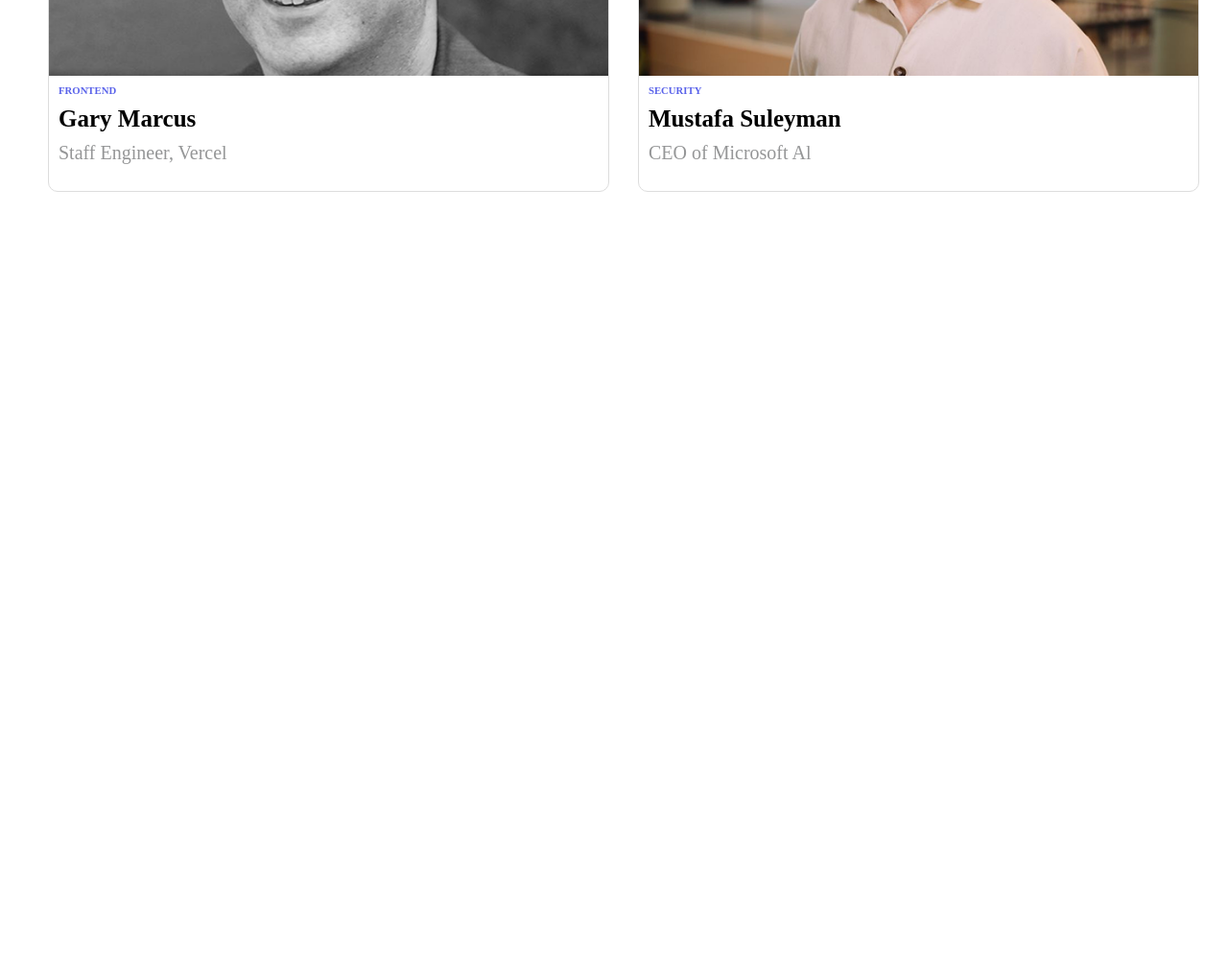
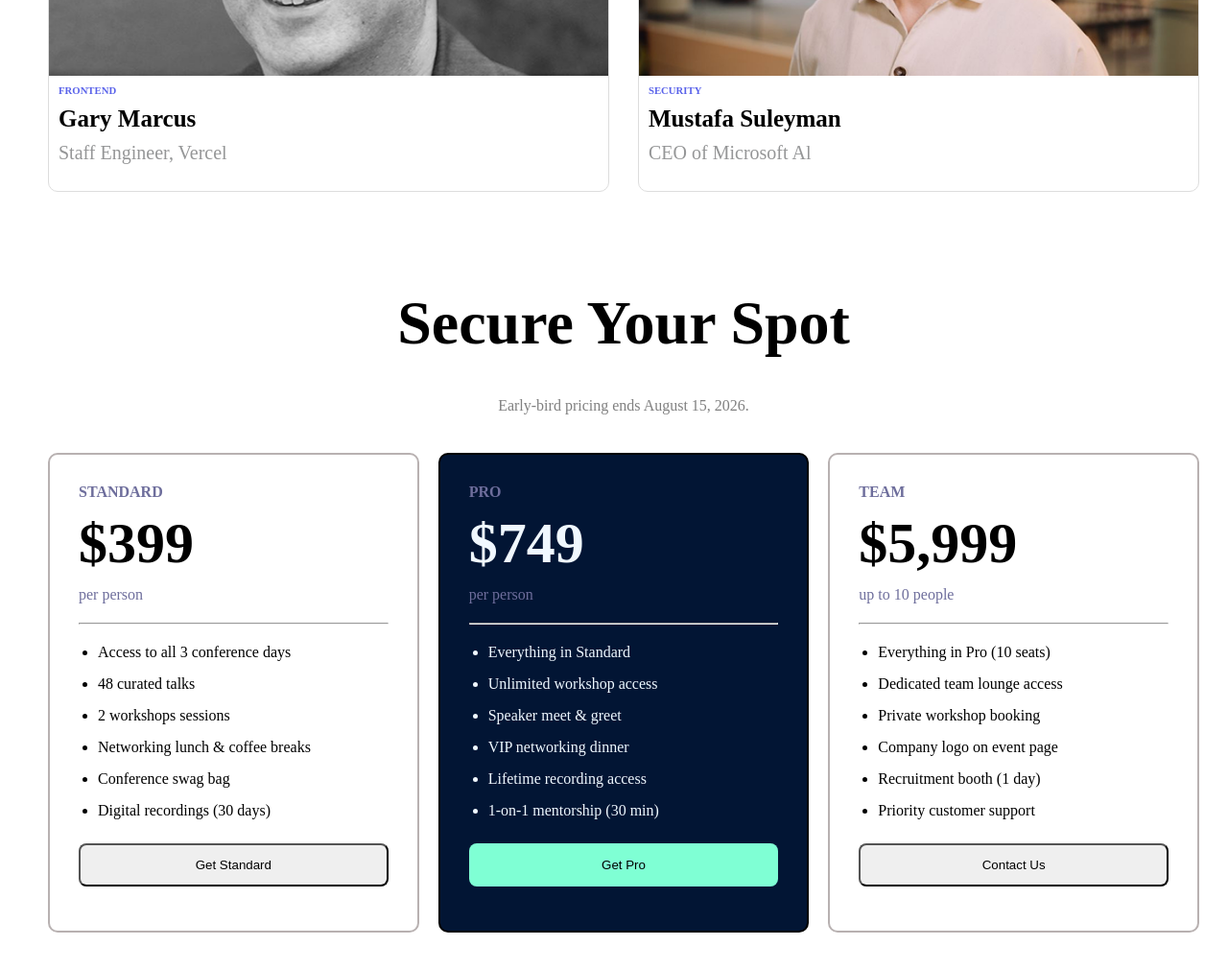
Before and after one commit to riyajahmed18481733-ui/Assignment-1, a plain HTML site: page index.html in a window 1280 px wide. Shown: the part 1823-2833 px from the top of the page at 96% size. Before the commit the page ends 2123 px from the top, so only its background shows below. Drawn offline with Linux system fonts and the light colour scheme.

Commit message:
Secure Your Spot section completed

```diff
--- a/index.html
+++ b/index.html
@@ -14,8 +14,8 @@
         <nav class="nav-container">
 
             <img src="./logo/logo.png" alt="">
-            <ul>
-                <li> <a href="">Speakers</a></li>
+            <ul class="nav-list">
+                <li><a href="">Speakers</a></li>
                 <li><a href="">Schedule</a></li>
                 <li><a href="">Tracks</a></li>
                 <li><a href="">Venue</a></li>
@@ -68,9 +68,70 @@
         </div>
     </section>
 
+    <!-- Speakers section end -->
 
+    <!-- Secure Your Spot section start -->
 
-    <!-- Speakers section end -->
+    <section class="pricing">
+
+        <h1>Secure Your Spot</h1>
+        <p class="sub-title">Early-bird pricing ends August 15, 2026.</p>
+
+        <div class="pricing-card">
+            <div class="card-1">
+                <h4>STANDARD</h4>
+                <h2>$399</h2>
+                <p>per person</p>
+                <hr>
+                <ul>
+                    <li>Access to all 3 conference days</li>
+                    <li>48 curated talks</li>
+                    <li>2 workshops sessions</li>
+                    <li>Networking lunch & coffee breaks</li>
+                    <li>Conference swag bag</li>
+                    <li>Digital recordings (30 days)</li>
+                </ul>
+
+                <button>Get Standard</button>
+            </div>
+            <div class="card-pro">
+                <h4>PRO</h4>
+                <h2>$749</h2>
+                <p>per person</p>
+                <hr>
+
+                <ul>
+                    <li>Everything in Standard</li>
+                    <li>Unlimited workshop access</li>
+                    <li>Speaker meet & greet</li>
+                    <li>VIP networking dinner</li>
+                    <li>Lifetime recording access</li>
+                    <li>1-on-1 mentorship (30 min)</li>
+                </ul>
+
+                <button class="common-btn">Get Pro</button>
+            </div>
+            <div class="card-2">
+                <h4>TEAM</h4>
+                <h2>$5,999</h2>
+                <p>up to 10 people</p>
+                <hr>
+
+                <ul>
+                    <li>Everything in Pro (10 seats)</li>
+                    <li>Dedicated team lounge access</li>
+                    <li>Private workshop booking</li>
+                    <li>Company logo on event page</li>
+                    <li>Recruitment booth (1 day)</li>
+                    <li>Priority customer support</li>
+                </ul>
+
+                <button>Contact Us</button>
+            </div>
+        </div>
+    </section>
+
+    <!-- Secure Your Spot section end -->
 </body>
 
 </html>
--- a/style.css
+++ b/style.css
@@ -1,15 +1,16 @@
-*{
+* {
     margin: 0;
     padding: 0;
 }
 
-.nav-container{
+.nav-container {
     display: flex;
     justify-content: space-between;
     padding: 20px 70px;
 
 }
-ul{
+
+.nav-list {
     display: flex;
     justify-content: space-between;
     list-style: none;
@@ -17,11 +18,13 @@
     gap: 60px;
 
 }
-ul a{
+
+ul a {
     text-decoration: none;
     color: rgb(197, 180, 180);
 }
-.common-btn{
+
+.common-btn {
     height: 40px;
     width: 150px;
     border: none;
@@ -29,7 +32,8 @@
     cursor: pointer;
     background-color: aquamarine;
 }
-.hero{
+
+.hero {
     background-image: url(./images/banner.jpg);
     background-size: cover;
     background-position: center;
@@ -43,61 +47,149 @@
     color: white;
     padding-bottom: 150px;
 }
-.hero h1{
+
+.hero h1 {
     font-size: 6rem;
 }
-.hero p{
+
+.hero p {
     font-size: 2rem;
     text-align: center;
     margin-bottom: 80px;
 }
-.hero-btn{
+
+.hero-btn {
     position: relative;
     top: 200px;
 }
 
-h2{
+h2 {
     text-align: center;
     font-size: 3rem;
     padding: 50px;
 }
-.speakers{
+
+.speakers {
     width: 100%;
     max-width: 1200px;
     padding: 0 50px;
     margin: 100px auto;
 }
-.speaker-container{
+
+.speaker-container {
     display: grid;
     grid-template-columns: repeat(2, 1fr);
     gap: 30px;
 }
-.card{
+
+.card {
     border: 1px solid #ddd;
     border-radius: 10px;
     height: 400px;
     overflow: hidden;
 }
-.card img{
+
+.card img {
     width: 100%;
     height: 280px;
 }
 
-.card-content{
+.card-content {
     padding: 20px;
 }
-.card-container h6{
+
+.card-container h6 {
     color: rgb(90, 99, 234);
     padding: 5px 10px;
 }
 
-.card-container h3{
+.card-container h3 {
     padding: 5px 10px;
     font-size: 25px;
 }
 
-.card-container p{
+.card-container p {
     padding: 5px 10px;
     font-size: 20px;
     color: rgb(149, 150, 151);
 }
+
+.pricing {
+    width: 100%;
+    max-width: 1200px;
+    padding: 0 50px;
+    margin: 100px auto;
+}
+
+.pricing h1 {
+    text-align: center;
+    font-size: 4rem;
+
+}
+
+.sub-title {
+    text-align: center;
+    color: grey;
+    font-size: 1rem;
+    padding: 40px;
+}
+
+.pricing-card {
+    display: grid;
+    grid-template-columns: repeat(3, 1fr);
+    gap: 20px;
+    height: 500px;
+}
+
+.card-1 {
+    border: 2px solid rgb(184, 177, 177);
+    border-radius: 10px;
+    padding: 30px;
+}
+
+.card-pro {
+    border: 2px solid black;
+    border-radius: 10px;
+    padding: 30px;
+    background-color: rgb(2, 21, 52);
+    color: aliceblue;
+}
+
+.card-2 {
+    border: 2px solid rgb(184, 177, 177);
+    border-radius: 10px;
+    padding: 30px;
+
+}
+
+.pricing-card h4 {
+    text-align: left;
+    color: rgb(110, 110, 156);
+}
+
+.pricing-card h2 {
+    text-align: left;
+    font-size: 60px;
+    padding: 10px 0;
+}
+
+.pricing-card p {
+    margin-bottom: 15px;
+    color: rgb(110, 110, 156);
+}
+.pricing-card hr{
+    margin: 20px 0;
+}
+.pricing-card button{
+    width: 100%;
+    height: 45px;
+    border-radius: 8px;
+    cursor: pointer;
+}
+.pricing-card ul{
+    padding-left: 20px;
+    margin-bottom: 25px;
+}
+.pricing-card li{
+    margin-bottom: 15px;
+}
```
